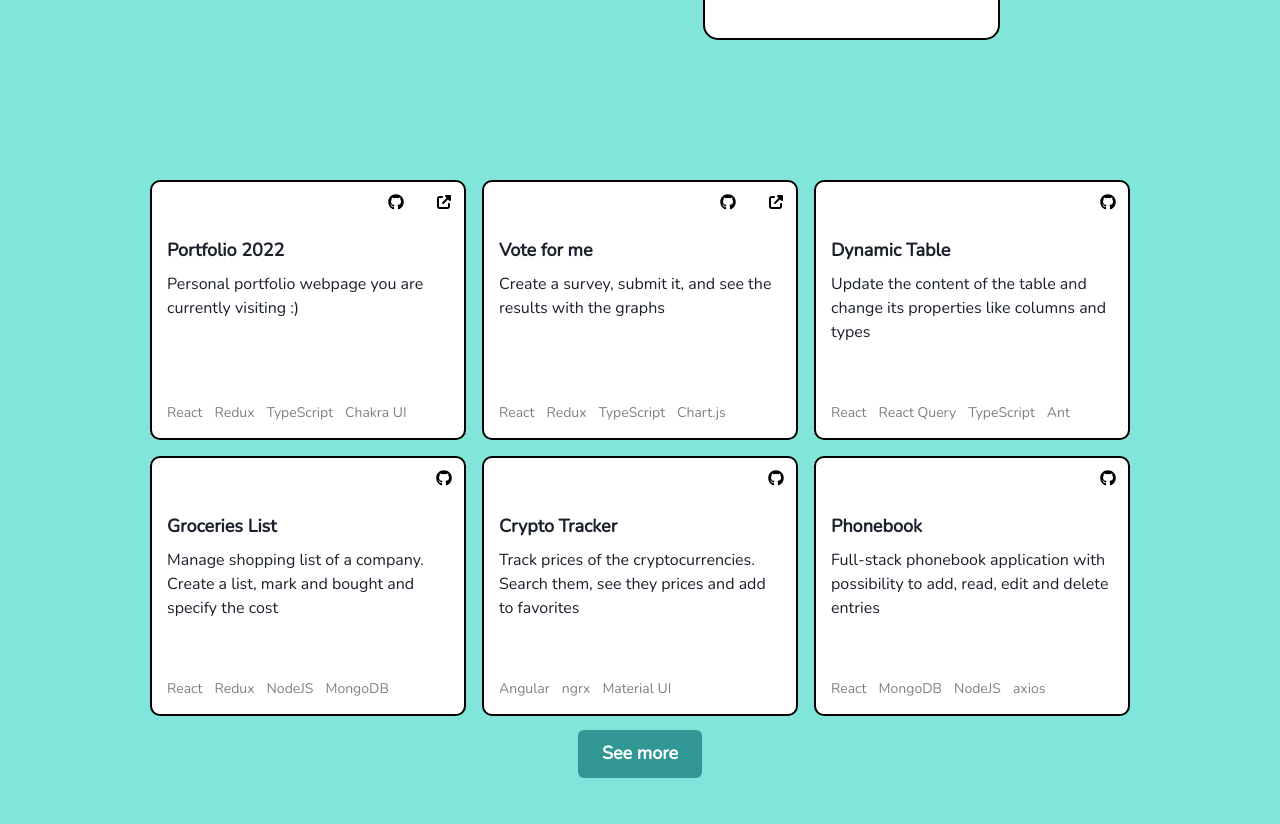
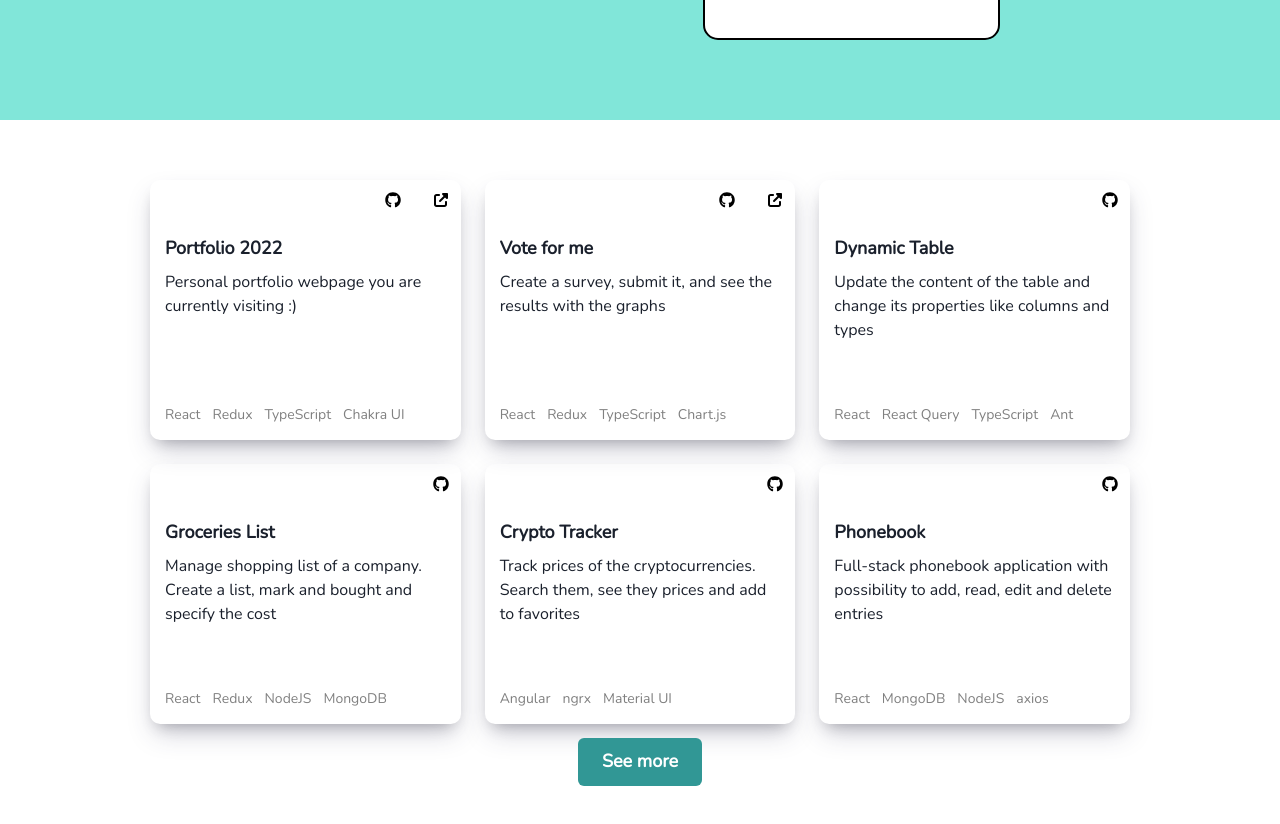
Before and after one commit to wroclawianka/portfolio, a React (Create React App) app: page / in a window 1280 px wide. Shown: the part 1480-2304 px from the top of the page. Built offline with nearby package versions, Linux system fonts and the light colour scheme; the HTML template or start-up script is replaced by a standard one.

Commit message:
styling updated to use box-shadow

```diff
--- a/src/components/projects/projects.theme.ts
+++ b/src/components/projects/projects.theme.ts
@@ -20,27 +20,26 @@ export const projectsTheme = {
         },
         minHeight: '100vh',
         fontFamily: '"Nunito", sans-serif',
-        background: 'teal.200',
         fontSize: 'md'
       },
       projectsGrid: {
         gridTemplateColumns: 'repeat(auto-fill, minmax(250px, 1fr))',
-        gap: 4
+        gap: 6
       },
       projectHover: {
         marginTop: '0px',
-        marginBottom: '10px'
+        marginBottom: '10px',
+        boxShadow: 'rgba(0, 0, 0, 0.2) 0px 18px 50px -10px;'
       },
       projectBox: {
         h: '100%',
         minHeight: '250px',
         borderRadius: '10px',
-        background: 'white',
         flexDirection: 'column',
         justifyContent: 'space-between',
         marginTop: '10px',
         transitionDuration: '0.5s',
-        border: '2px solid black'
+        boxShadow: 'rgb(50 50 93 / 25%) 0px 13px 27px -5px, rgb(0 0 0 / 30%) 0px 8px 16px -8px'
       },
       title: {
         alignSelf: 'center',
```
